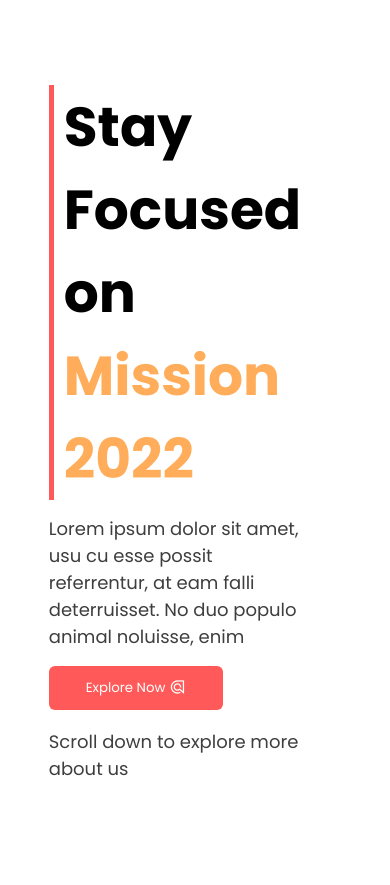
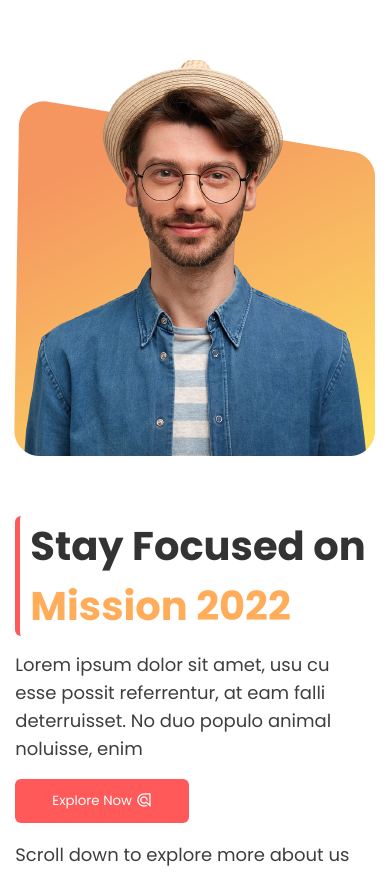
Before and after one commit to bayjid-alom/Mission-2022, a plain HTML site: page index.html in a window 390 px wide. Before the commit the page ends 844 px from the top, so only its background shows below. Drawn offline with Linux system fonts and the light colour scheme; a web font is replaced by a local one.

Commit message:
Responsiveness Banner

```diff
--- a/index.html
+++ b/index.html
@@ -20,6 +20,7 @@
         crossorigin="anonymous" referrerpolicy="no-referrer" />
 
     <link rel="stylesheet" href="./styles/style.css">
+    <link rel="stylesheet" href="./styles/responsive.css">
 
     <title>Mission-2022</title>
 </head>
--- /dev/null
+++ b/styles/responsive.css
@@ -0,0 +1,28 @@
+@media screen and (max-width:576px) {
+
+    /* Banner Realted styles */
+
+    header {
+        margin-top: 35px;
+    }
+
+    header .banner-container {
+        max-width: 97%;
+        flex-direction: column-reverse;
+        align-items: center;
+        padding-top: 25px;
+        gap: 60px;
+    }
+
+    .banner-container .banner-content {
+        max-width: 95%;
+    }
+
+    .banner-container .banner-content h2 {
+        font-size: 40px;
+    }
+
+
+    /*  */
+
+}
--- a/styles/style.css
+++ b/styles/style.css
@@ -12,7 +12,6 @@
 
 /* Shared styles */
 
-
 .primary-btn {
     background-color: var(--button-color);
     color: white;
@@ -22,9 +21,22 @@
     border-radius: 6px;
     cursor: pointer;
     margin-bottom: 18px;
+
+    transition: transform 0.5s linear;
 }
 
+.primary-btn:hover {
+    transform: scale(1.05);
+}
+
+
+
 /* Banner related styles */
+
+header {
+
+    margin-top: 85px;
+}
 
 header .banner-container {
     max-width: 75%;
@@ -32,7 +44,6 @@ header .banner-container {
     display: flex;
     justify-content: space-between;
     align-items: center;
-    padding-top: 85px;
     gap: 131px;
 }
 
@@ -46,6 +57,7 @@ header .banner-container {
     font-width: 700;
     margin-bottom: 15px;
     padding-left: 10px;
+    color: #333333;
 
 }
 
@@ -53,10 +65,12 @@ header .banner-container {
     font-size: 18px;
     margin-bottom: 16px;
     color: var(--primary-color);
+    line-height: 28px;
 }
 
 .border-left {
     border-left: 5px solid #FF5959;
+    border-radius: 6px;
 }
 
 .banner-content .orange {
```
